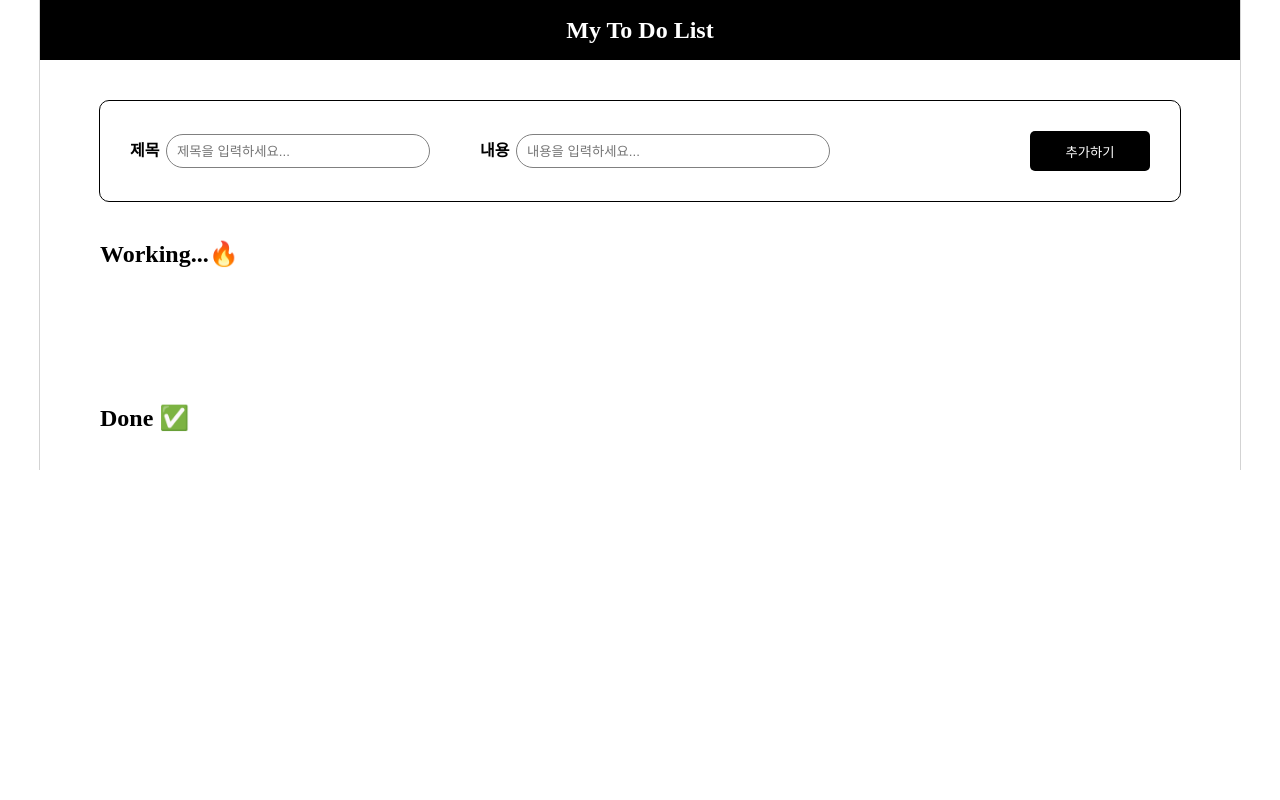
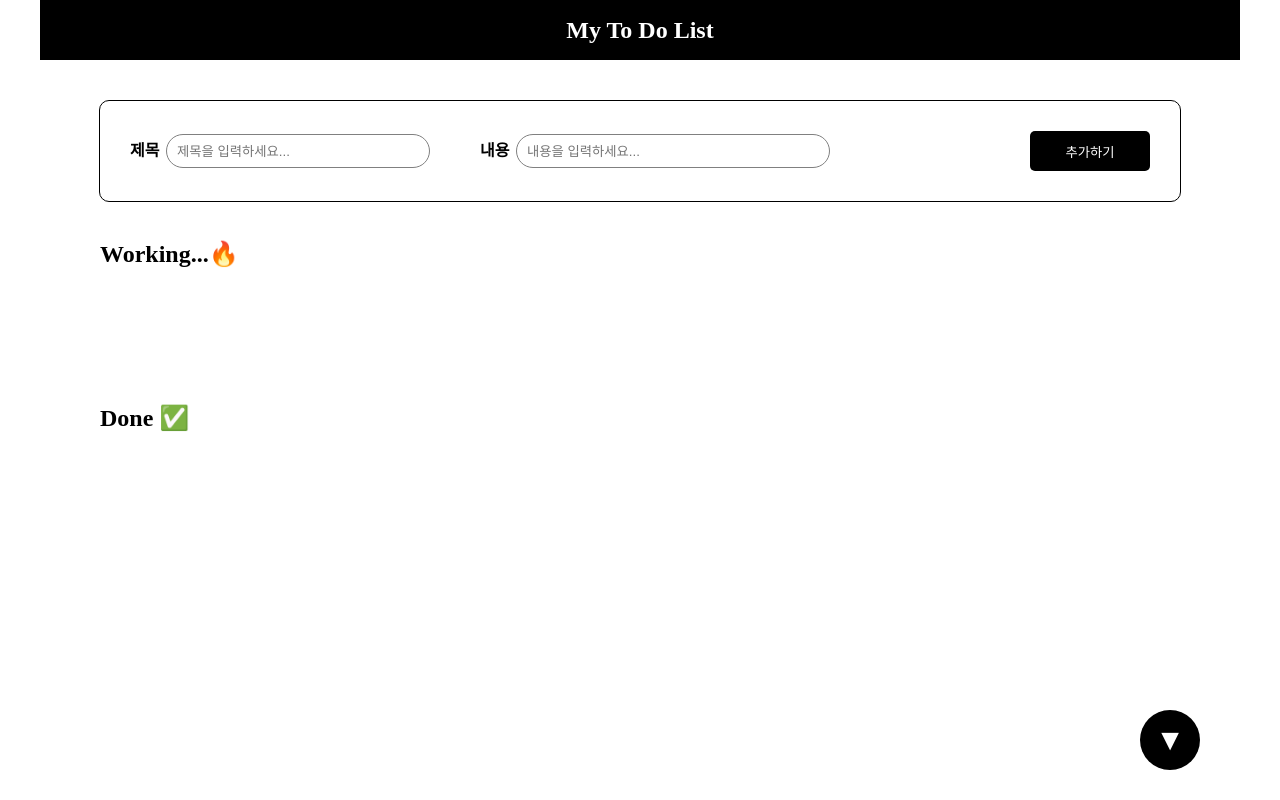
Before and after one commit to FEsunmin/react_task1-2, a React (Vite) app: page / in a window 1280 px wide. Built offline with nearby package versions, Linux system fonts and the light colour scheme.

Commit message:
자동 scroll 추가

```diff
--- a/src/App.css
+++ b/src/App.css
@@ -1,7 +1,7 @@
 .layout {
   width: 1200px;
-  border-left: 1px solid lightgray;
-  border-right: 1px solid lightgray;
+  /* border-left: 1px solid lightgray;
+  border-right: 1px solid lightgray; */
   margin: 0 auto;
   margin-bottom: 50px;
 }
--- a/src/App.jsx
+++ b/src/App.jsx
@@ -4,6 +4,7 @@ import reset from 'styled-reset';
 import './App.css';
 import FormComp from './components/FormComp/FormComp';
 import ListComp from './components/TodoListComp/ListComp';
+import ScrollTopComp from './components/ScrollComp/ScrollTopComp';
 
 const GlobalStyle = createGlobalStyle`
   ${reset}
@@ -79,6 +80,8 @@ const App = () => {
           onRemove={onRemove}
         />
 
+        <ScrollTopComp />
+
       </div>
     </React.Fragment>
   );
--- /dev/null
+++ b/src/components/ScrollComp/ScrollTopComp.css
@@ -0,0 +1,21 @@
+.scrollBtn {
+  width: 60px;
+  height: 60px;
+  border-radius: 50px;
+  background-color: var(--scroll-btn);
+  color: white;
+  position: fixed;
+  bottom: 30px;
+  right: 80px;
+  cursor: pointer;
+  z-index: 4;
+
+  border: none;
+  border-radius: 50px;
+  background-color: black;
+}
+
+.scroll {
+  font-size: 30px;
+  color: white;
+}
--- /dev/null
+++ b/src/components/ScrollComp/ScrollTopComp.jsx
@@ -0,0 +1,51 @@
+import React, { useState, useEffect, useRef } from "react";
+import "./ScrollTopComp.css";
+
+function ScrollTopComp() {
+  const [isAtTop, setAtTop] = useState(true);
+  const scrollBtnRef = useRef(null);
+
+  useEffect(() => {
+    const handleScroll = () => {
+      if (window.scrollY === 0) {
+        setAtTop(true);
+      } else {
+        setAtTop(false);
+      }
+    };
+
+    window.addEventListener("scroll", handleScroll);
+
+    return () => {
+      window.removeEventListener("scroll", handleScroll);
+    };
+  }, []);
+
+  const scrollToTop = () => {
+    window.scrollTo({
+      top: 0,
+      left: 0,
+      behavior: "smooth",
+    });
+  };
+
+  const scrollToBottom = () => {
+    window.scrollTo({
+      top: document.body.scrollHeight,
+      left: 0,
+      behavior: "smooth",
+    });
+  };
+
+  return (
+    <button
+      className="scrollBtn"
+      onClick={isAtTop ? scrollToBottom : scrollToTop}
+      ref={scrollBtnRef}
+    >
+      <i className="scroll">{isAtTop ? "▼" : "▲"}</i>
+    </button>
+  );
+}
+
+export default ScrollTopComp;
```
